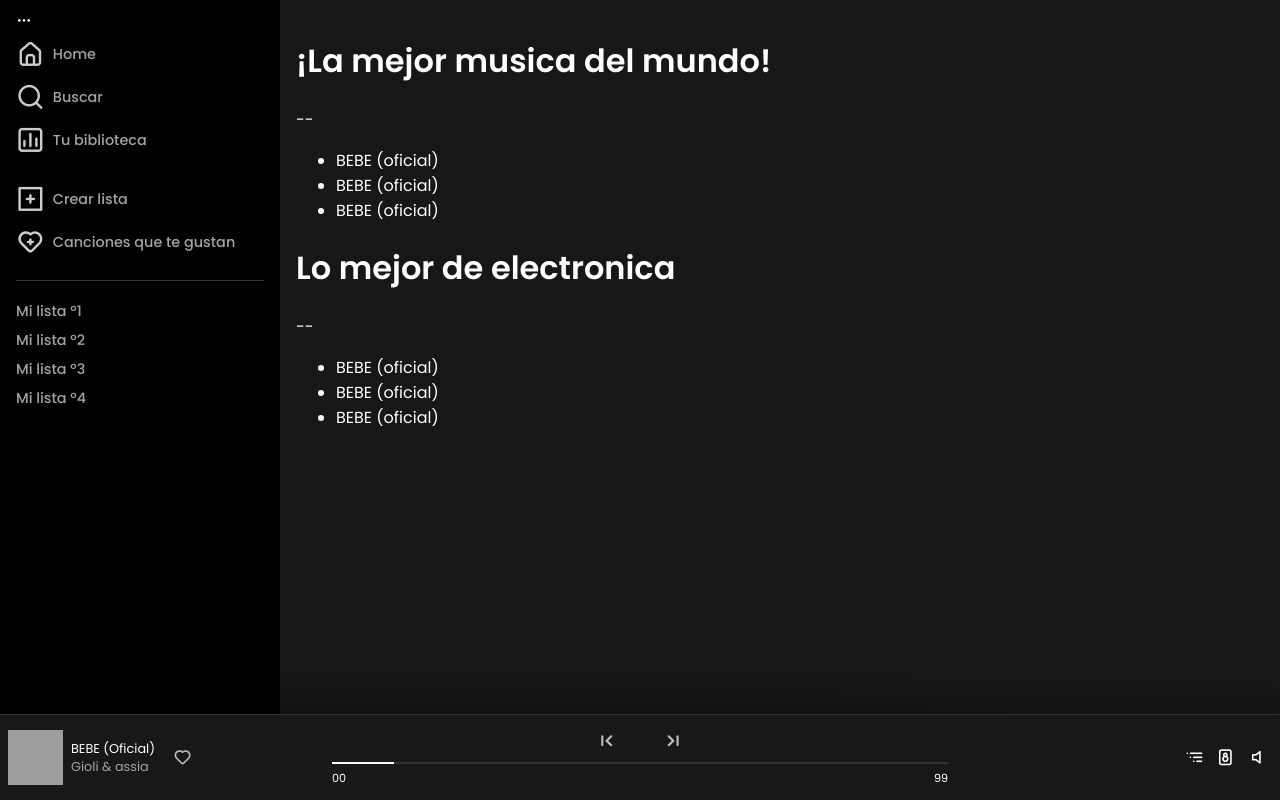
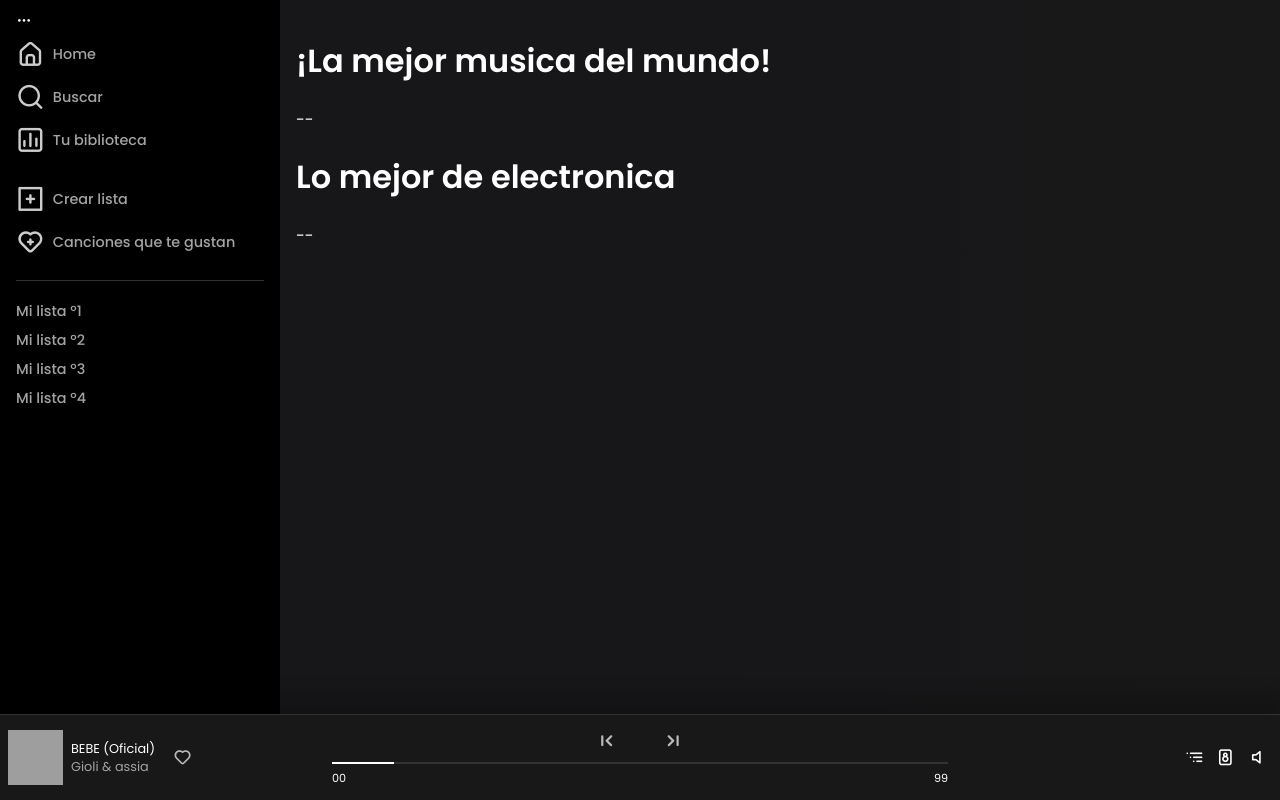
Before and after one commit to Juandavidcertuche093/demo_spotify, an Angular app: page /tracks in a window 1280 px wide. Built offline with nearby package versions, Linux system fonts and the light colour scheme; grey boxes are pictures that could not be loaded.

Commit message:
creamos los modelos de las pistas y los artitas actualizmaos los compoenetes de section-generica, media-play, tracks-pages

```diff
--- /dev/null
+++ b/src/app/core/models/artis.model.ts
@@ -0,0 +1,5 @@
+export interface ArtisModel {
+    name: string;
+    nickname: string;
+    nationality: string
+}
--- a/src/app/data/tracks.json
+++ b/src/app/data/tracks.json
@@ -1,3 +1,4 @@
+
 {
     "data": [{
             "_id": 1,
--- a/src/app/modules/tracks/pages/tracks-pages/tracks-pages.component.ts
+++ b/src/app/modules/tracks/pages/tracks-pages/tracks-pages.component.ts
@@ -1,4 +1,5 @@
 import { Component, OnInit } from '@angular/core';
+import * as data from '../../../../data/tracks.json' //es para todo lo que esta en el .traks.json este en (data)
 
 @Component({
   selector: 'app-tracks-pages',
@@ -8,21 +9,13 @@ import { Component, OnInit } from '@angular/core';
 export class TracksPagesComponent implements OnInit {
 
   mockTracksList = [
-    {
-      name: 'BEBE (oficial)'
-    },
-    {
-      name: 'BEBE (oficial)'
-    },
-    {
-      name: 'BEBE (oficial)'
-    },
+
   ]
 
   constructor () {}
 
   ngOnInit(): void {
-
+    console.log(data)
   }
 
 }
--- a/src/app/shared/components/media-play/media-play.component.ts
+++ b/src/app/shared/components/media-play/media-play.component.ts
@@ -1,4 +1,5 @@
 import { Component, OnInit } from '@angular/core';
+import { TrackModel } from '../../../core/models/tracks.model';
 
 @Component({
   selector: 'app-media-play',
@@ -6,10 +7,12 @@ import { Component, OnInit } from '@angular/core';
   styleUrl: './media-play.component.css'
 })
 export class MediaPlayComponent implements OnInit {
-  mockCover: any = {
+  mockCover: TrackModel = {
     cover: 'https://www.adslzone.net/app/uploads-adslzone.net/2023/01/canciones-mas-usadas-reels.jpg?x=480&y=375&quality=40',
     album: 'Gioli & assia',
-    name: 'BEBE (Oficial)'
+    name: 'BEBE (Oficial)',
+    url: 'http:/localhost/track.mp3',
+    _id: '1'
   }
   constructor () {}
 
--- a/src/app/shared/components/section-generica/section-generica.component.ts
+++ b/src/app/shared/components/section-generica/section-generica.component.ts
@@ -1,4 +1,5 @@
 import { Component, Input, OnInit } from '@angular/core';
+import { TrackModel } from '../../../core/models/tracks.model';
 
 @Component({
   selector: 'app-section-generica',
@@ -9,7 +10,7 @@ export class SectionGenericaComponent implements OnInit {
 
   @Input() title: string = ''
   @Input() mode: 'small' | 'big' = 'big'
-  @Input() dataTracks: Array<any> = []
+  @Input() dataTracks: Array<TrackModel> = []
 
   constructor () {}
 
```
Also changed, not shown: src/app/core/models/tracks.model.ts (added, +10 -0 lines).
